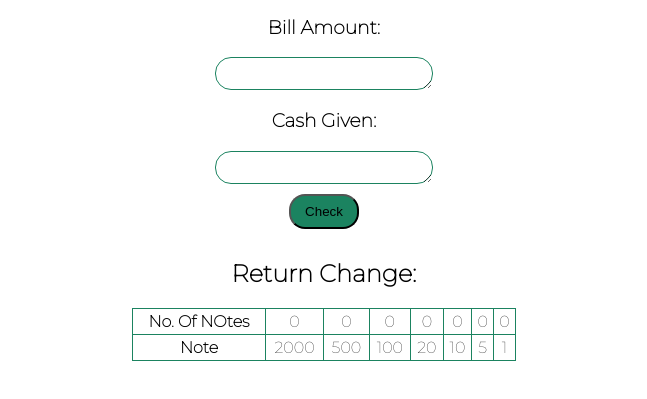
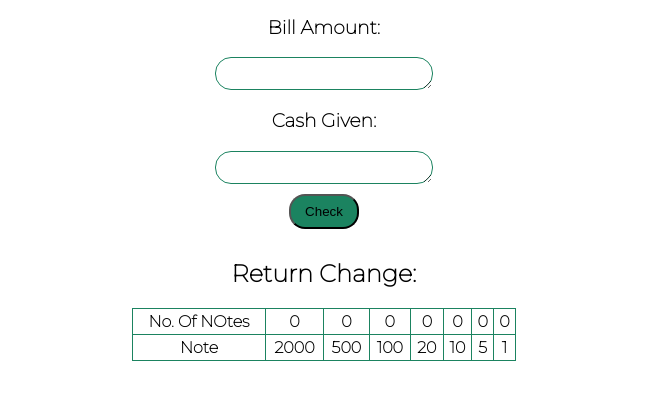
Before and after one commit to cjinc121/cash-register, a plain HTML site: page index.html in a window 1280 px wide. Shown: the part 123-522 px from the top of the page, without its empty margins (316-963 px from the left). Drawn offline with Linux system fonts and the light colour scheme.

Commit message:
style changes

```diff
--- a/style.css
+++ b/style.css
@@ -21,6 +21,9 @@ textarea {
   display: block;
   margin: auto;
 }
+td {
+  font-weight: bolder;
+}
 .btn {
   padding: 0.5rem;
   margin: 10px auto;
```
